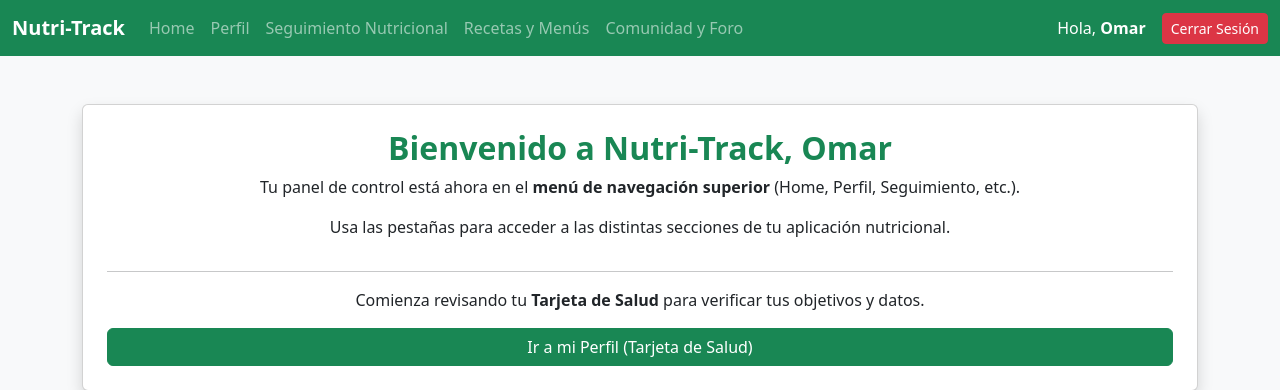
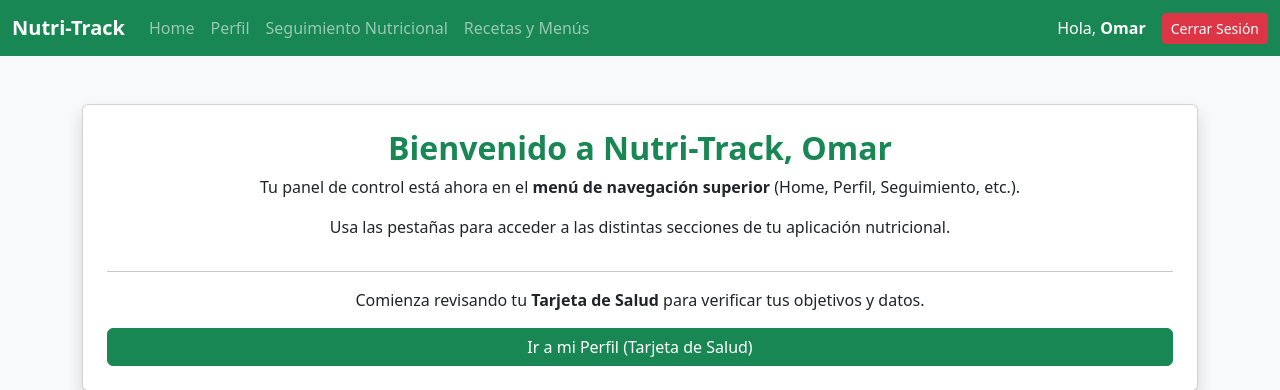
Before and after one commit to OmarOrtVal/ODOV-MARPnutriApp, a Flask app: page / in a window 1280 px wide. Shown: the top 390 px of the page. Run offline with Flask 3, Linux system fonts and the light colour scheme.

Commit message:
se borro comunidad

```diff
--- a/templates/base.html
+++ b/templates/base.html
@@ -19,7 +19,6 @@
                     <li class="nav-item"><a class="nav-link" href="{{ url_for('perfil') }}">Perfil</a></li>
                     <li class="nav-item"><a class="nav-link" href="{{ url_for('seguimiento') }}">Seguimiento Nutricional</a></li>
                     <li class="nav-item"><a class="nav-link" href="{{ url_for('recetas') }}">Recetas y Menús</a></li>
-                    <li class="nav-item"><a class="nav-link" href="{{ url_for('comunidad') }}">Comunidad y Foro</a></li>
                 </ul>
                 <span class="navbar-text text-white me-3">Hola, <strong>Omar</strong></span>
                 <a href="#" class="btn btn-danger btn-sm">Cerrar Sesión</a>
```
